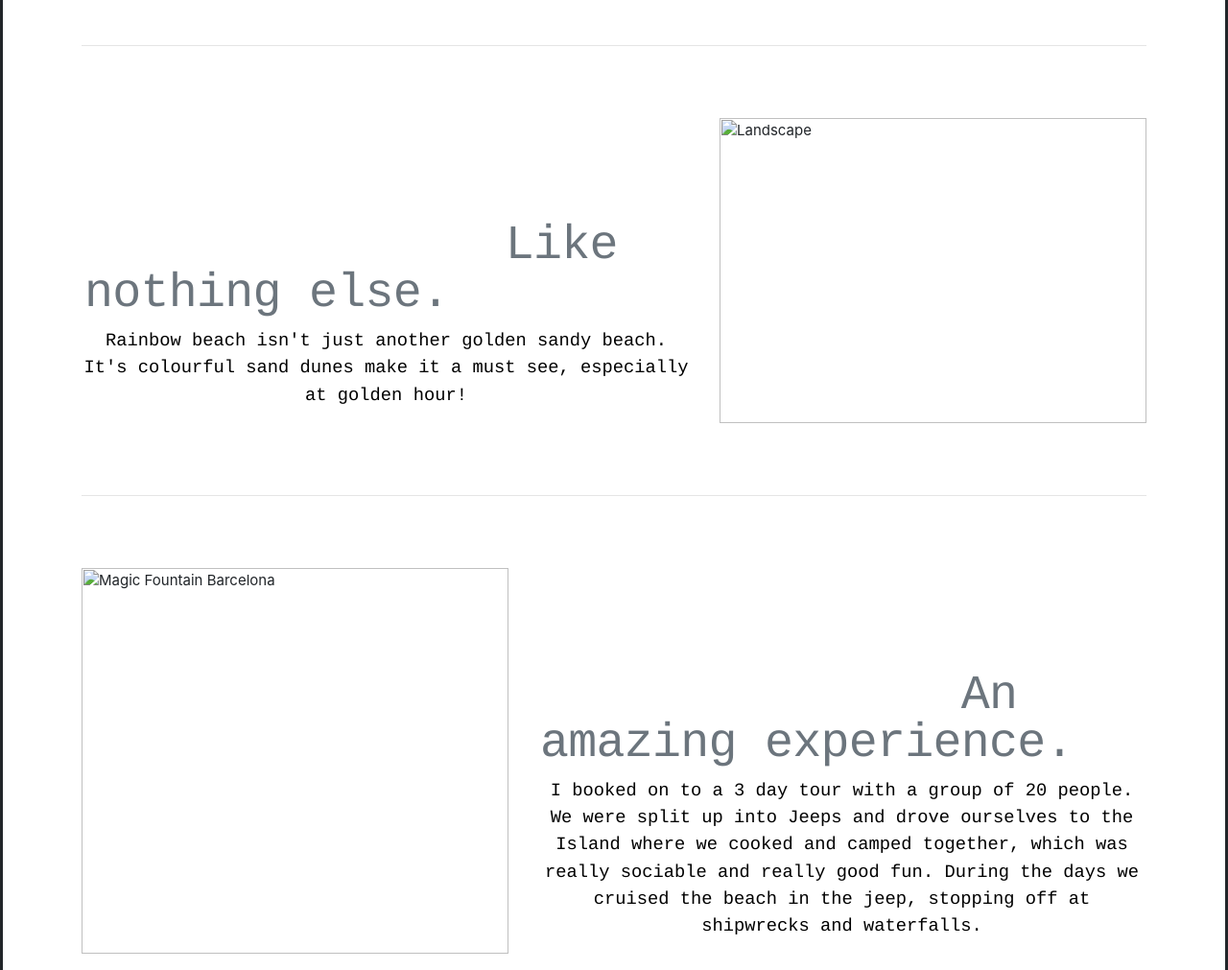
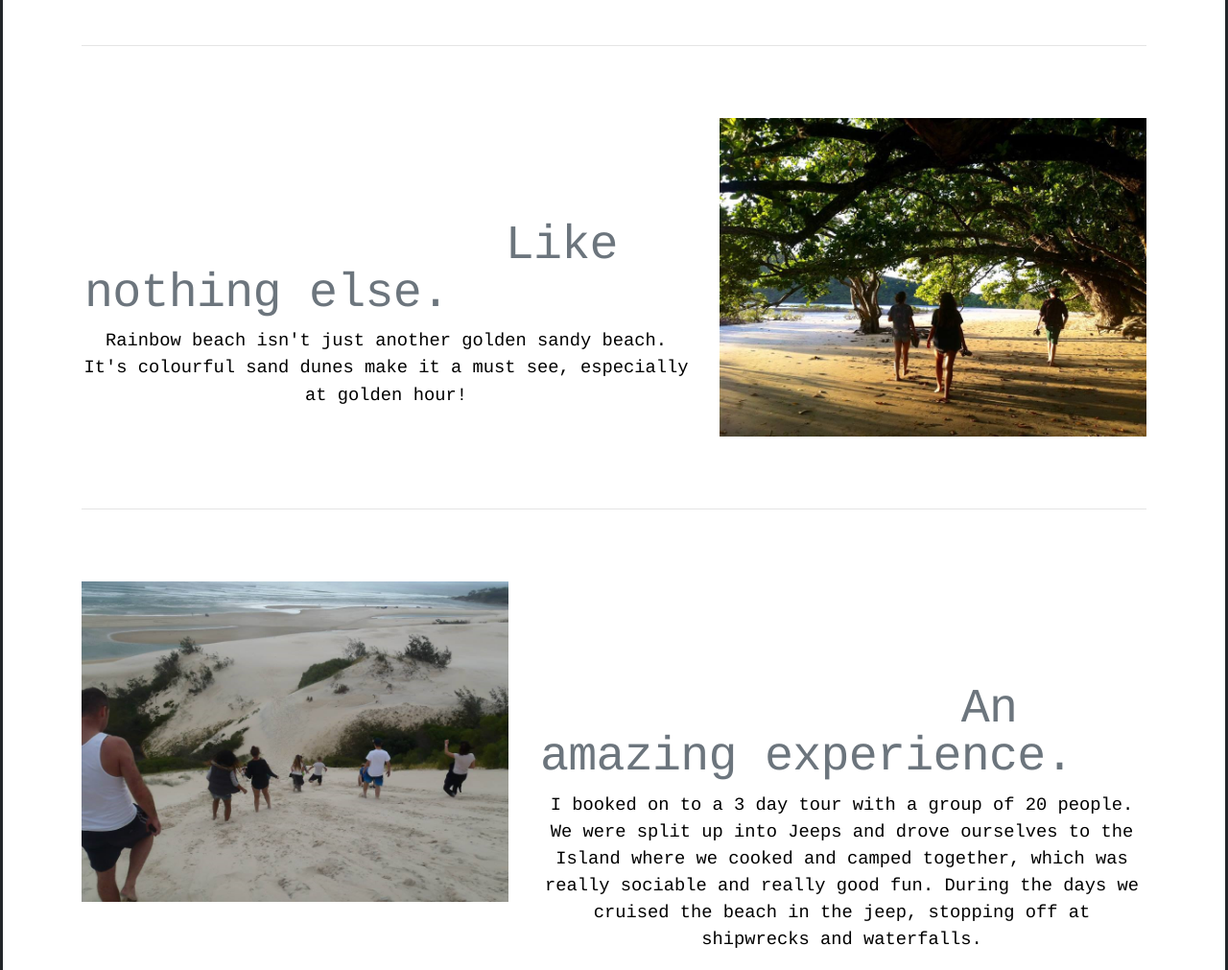
Before and after one commit to adriennErdodi/course_competition, a plain HTML site: page AustraliaPage.html in a window 1280 px wide. Shown: the part 1080-2091 px from the top of the page at 96% size. Drawn offline with nearby package versions, Linux system fonts and the light colour scheme.

Commit message:
correcting images again

```diff
--- a/AustraliaPage.html
+++ b/AustraliaPage.html
@@ -166,7 +166,7 @@
                         Rainbow beach isn't just another golden sandy beach. It's colourful sand dunes make it a must see, especially at golden hour!
                     </div>
                   <div class="col-md-5">
-                    <img class="featurette-image img-fluid mx-auto" alt="Landscape" style="width:100%;" src="aus7.jpg" data-holder-rendered="true">
+                    <img class="featurette-image img-fluid mx-auto" alt="Landscape" style="width:100%;" src="images/aus7.jpg" data-holder-rendered="true">
                   </div>
                 </div>
 
@@ -177,7 +177,7 @@
                     <h2 class="featurette-heading">Fraser Island. <span class="text-muted">An amazing experience.</span></h2>
                     <p class="lead">I booked on to a 3 day tour with a group of 20 people. We were split up into Jeeps and drove ourselves to the Island where we cooked and camped together, which was really sociable and really good fun. During the days we cruised the beach in the jeep, stopping off at shipwrecks and waterfalls. </div>
                   <div class="col-md-5 order-md-1">
-                    <img class="featurette-image img-fluid mx-auto" alt="Magic Fountain Barcelona" src="aus8.jpg" data-holder-rendered="true" style="width:100%;">
+                    <img class="featurette-image img-fluid mx-auto" alt="Magic Fountain Barcelona" src="images/aus8.jpg" data-holder-rendered="true" style="width:100%;">
                   </div>
                 </div>
 
@@ -188,7 +188,7 @@
                     <h2 class="featurette-heading">Great Barrier Reef. <span class="text-muted">Simply beautiful.</span></h2>
                     <p class="lead">I am not a huge fan of swimming in the sea generally, however crystal clear water and fish of every colour changed my mind on sea swimming. I wasn't brave enough to scuba dive but saw loads just from snorkelling. </div>
                   <div class="col-md-5">
-                    <img class="featurette-image img-fluid mx-auto" alt="Madrid buildings" src="aus9.jpg" data-holder-rendered="true" style="width:100%;">
+                    <img class="featurette-image img-fluid mx-auto" alt="Madrid buildings" src="images/aus9.jpg" data-holder-rendered="true" style="width:100%;">
                   </div>
                 </div>
 
```
